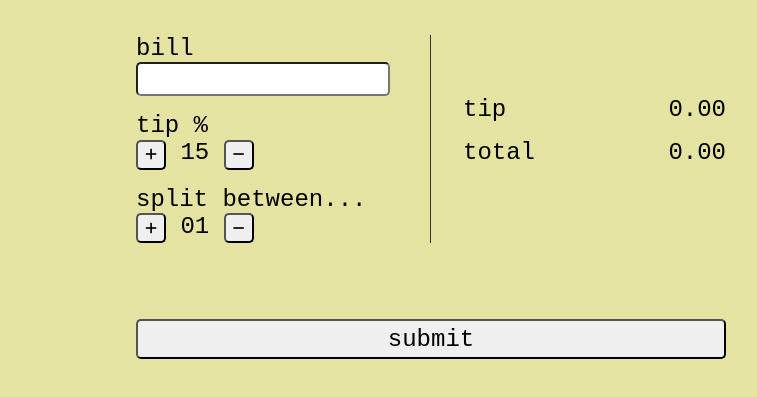
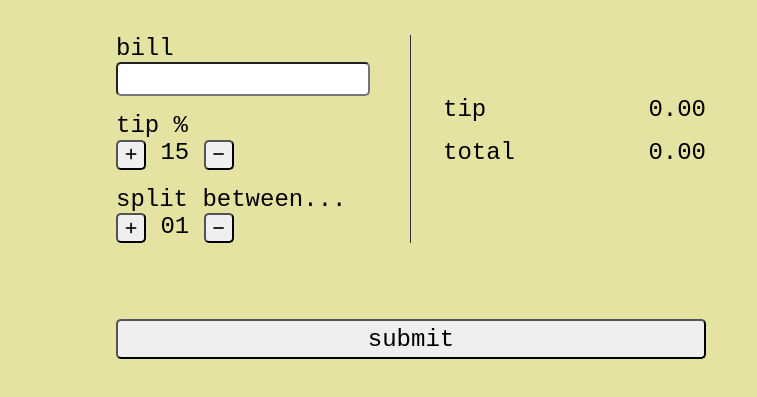
Before and after one commit to neelamkhan123/tip-calculator, a website built with Parcel: page src/index.html in a window 1280 px wide. Shown: the part 267-664 px from the top of the page, without its empty margins (344-1101 px from the left). Built offline with nearby package versions, Linux system fonts and the light colour scheme.

Commit message:
modiifying center

```diff
--- a/src/scss/main.scss
+++ b/src/scss/main.scss
@@ -27,6 +27,8 @@ h1 {
 }
 
 .container {
+  position: relative;
+  right: 20px;
   height: 400px;
   width: 590px;
   display: grid;
```
